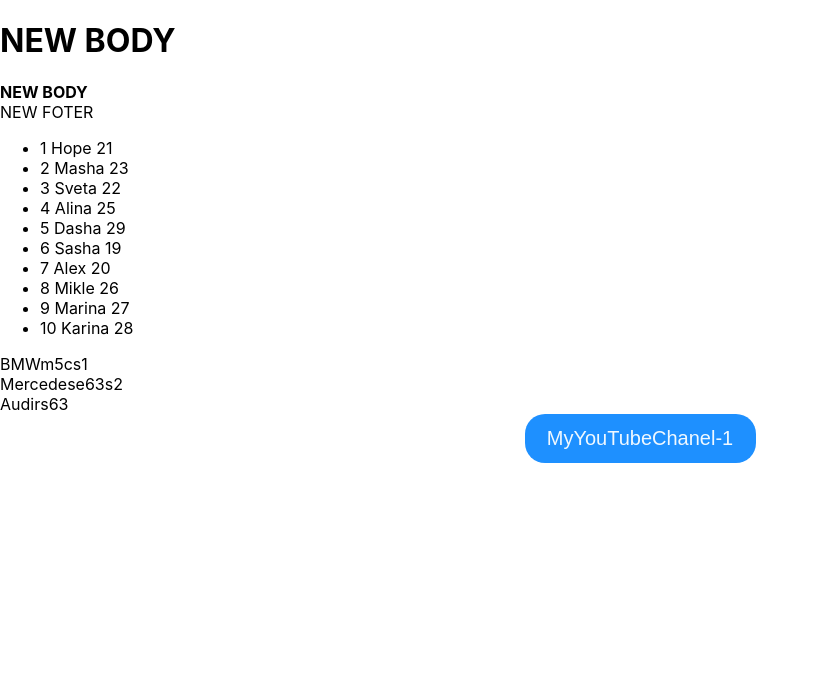
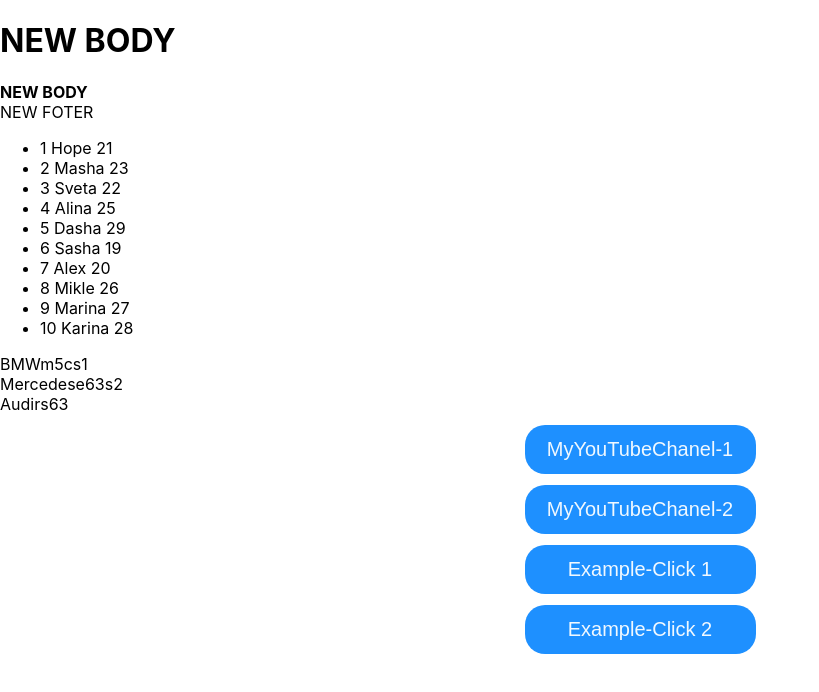
Before and after one commit to sasha2234562/my, a React (Create React App) app: page / in a window 1280 px wide. Shown: the top 692 px of the page, without its empty margins (0-819 px from the left). Built offline with nearby package versions, Linux system fonts and the light colour scheme.

Commit message:
Add Post and Test and User  c new students

```diff
--- a/src/App.tsx
+++ b/src/App.tsx
@@ -7,7 +7,7 @@ import {NewComponents} from "./students/NewComponents";
 import {Students} from "./students/students";
 import {TopCars} from "./Cars/topCars";
 import {topCars} from "./Cars/Cars";
-import {Button} from "./button/button";
+import {Button, ButtonFour, ButtonTree, ButtonTwo} from "./button/button";
 
 function App() {
     return (
@@ -18,6 +18,9 @@ function App() {
             <NewComponents students={Students}/>
             <TopCars cars={topCars}/>
             <Button/>
+            <ButtonTwo/>
+            <ButtonTree/>
+            <ButtonFour/>
         </div>
     );
 }
--- a/src/button/button.module.css
+++ b/src/button/button.module.css
@@ -1,6 +1,7 @@
 .button{
     display: flex;
     justify-content: center;
+    margin-top: 11px;
 }
 .button> button{
     width: 231px;
@@ -13,3 +14,7 @@
     cursor: pointer;
     padding: 5px;
 }
+.button > button:hover {
+    background-color: blue;
+    color: beige;
+}
--- a/src/button/button.tsx
+++ b/src/button/button.tsx
@@ -1,9 +1,47 @@
-import exp from "constants";
 import b from "./button.module.css"
+
 export const Button = () => {
-    return(
+    const ClickOne = (name: string) => {
+        console.log(name)
+    }
+    return (
         <div className={b.button}>
-            <button>MyYouTubeChanel-1</button>
+            <button onClick={()=> ClickOne("Sasha") }> MyYouTubeChanel-1 </button>
         </div>
     )
 }
+
+export const ButtonTwo = () => {
+    const ClickTwo = (name: string) => {
+        console.log(name)
+    }
+    return (
+        <div className={b.button}>
+            <button onClick={(event)=> ClickTwo("Dasha")} >MyYouTubeChanel-2</button>
+        </div>
+    )
+}
+export const ButtonTree = ()=> {
+    const foo1 = () => {
+        console.log("no things or 100200" )
+    }
+    return(
+        <div className={b.button}>
+            <button onClick={foo1}>Example-Click 1</button>
+        </div>
+    )
+}
+
+export  const ButtonFour = ()=> {
+const foo2 = (num : number)=> {
+    console.log(num)
+}
+
+
+    return(
+        <div className={b.button}>
+            <button onClick={(event)=> foo2(100200)}>Example-Click 2</button>
+
+        </div>
+    )
+}
```
